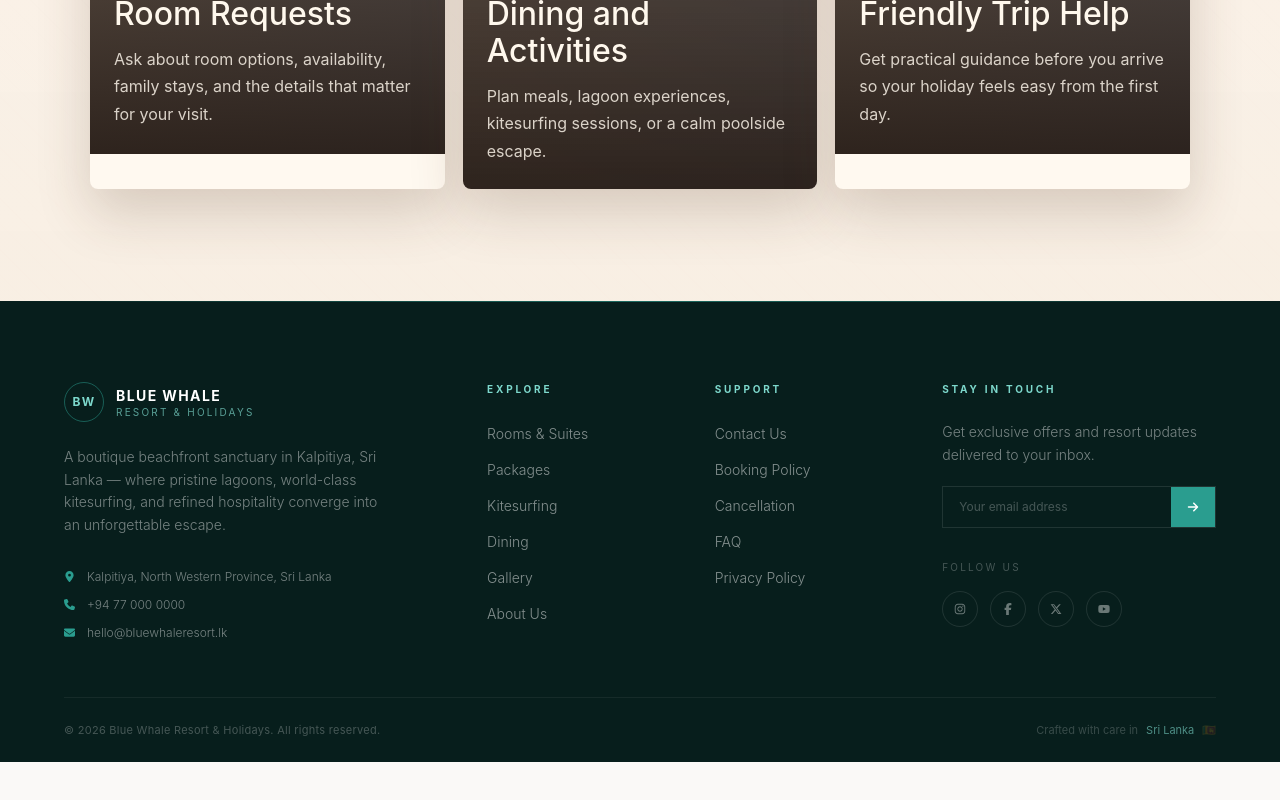
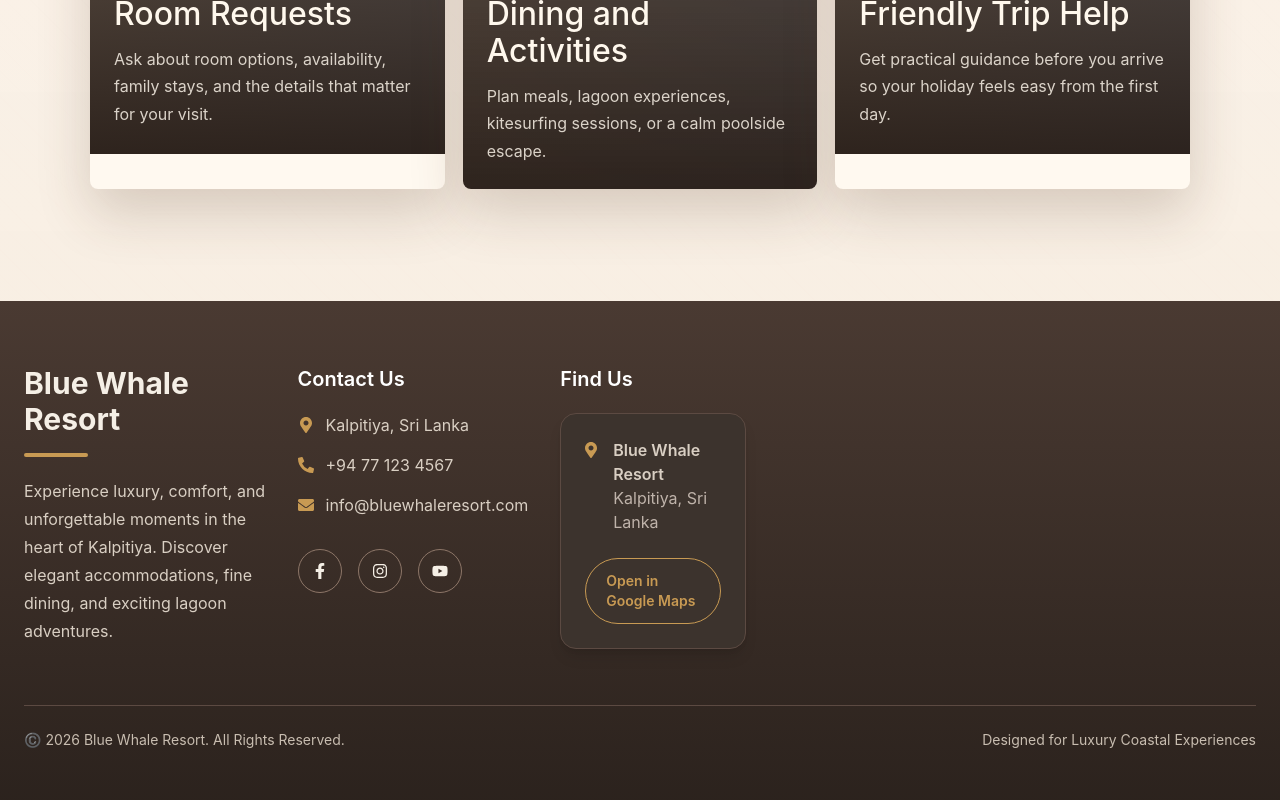
Before and after one commit to mayashi99/Blue-Whale-Resort, a React (Vite) app in the folder Client/: page /contact in a window 1280 px wide. Shown: the part 1448-2248 px from the top of the page. Before the commit the page ends 2210 px from the top, so only its background shows below. Built offline with nearby package versions, Linux system fonts and the light colour scheme.

Commit message:
refactor: update Footer and Home components for improved styling and layout

```diff
--- a/Client/src/components/layout/Footer.jsx
+++ b/Client/src/components/layout/Footer.jsx
@@ -1,174 +1,295 @@
-import { Link } from 'react-router-dom'
-import { FaInstagram, FaFacebookF, FaXTwitter, FaYoutube } from 'react-icons/fa6'
-import { FaLocationDot, FaPhone, FaEnvelope, FaArrowRight } from 'react-icons/fa6'
+// import { Link } from 'react-router-dom'
+// import { FaInstagram, FaFacebookF, FaXTwitter, FaYoutube } from 'react-icons/fa6'
+// import { FaLocationDot, FaPhone, FaEnvelope, FaArrowRight } from 'react-icons/fa6'
 
-const explore = [
-  { label: 'Rooms & Suites', to: '/rooms' },
-  { label: 'Packages',       to: '/packages' },
-  { label: 'Kitesurfing',    to: '/kitesurfing' },
-  { label: 'Dining',         to: '/dining' },
-  { label: 'Gallery',        to: '/gallery' },
-  { label: 'About Us',       to: '/about-us' },
-]
+// const explore = [
+//   { label: 'Rooms & Suites', to: '/rooms' },
+//   { label: 'Packages',       to: '/packages' },
+//   { label: 'Kitesurfing',    to: '/kitesurfing' },
+//   { label: 'Dining',         to: '/dining' },
+//   { label: 'Gallery',        to: '/gallery' },
+//   { label: 'About Us',       to: '/about-us' },
+// ]
 
-const support = [
-  { label: 'Contact Us',        to: '/contact' },
-  { label: 'Booking Policy',    to: '/contact' },
-  { label: 'Cancellation',      to: '/contact' },
-  { label: 'FAQ',               to: '/contact' },
-  { label: 'Privacy Policy',    to: '/contact' },
-]
+// const support = [
+//   { label: 'Contact Us',        to: '/contact' },
+//   { label: 'Booking Policy',    to: '/contact' },
+//   { label: 'Cancellation',      to: '/contact' },
+//   { label: 'FAQ',               to: '/contact' },
+//   { label: 'Privacy Policy',    to: '/contact' },
+// ]
 
-const socials = [
-  { icon: FaInstagram, href: '#', label: 'Instagram' },
-  { icon: FaFacebookF, href: '#', label: 'Facebook'  },
-  { icon: FaXTwitter,  href: '#', label: 'X'         },
-  { icon: FaYoutube,   href: '#', label: 'YouTube'   },
-]
+// const socials = [
+//   { icon: FaInstagram, href: '#', label: 'Instagram' },
+//   { icon: FaFacebookF, href: '#', label: 'Facebook'  },
+//   { icon: FaXTwitter,  href: '#', label: 'X'         },
+//   { icon: FaYoutube,   href: '#', label: 'YouTube'   },
+// ]
+
+// export default function Footer() {
+//   return (
+//     <footer className="w-full bg-[#071e1c] text-white">
+
+//       {/* ── gold top rule ── */}
+//       <div className="h-px w-full bg-gradient-to-r from-transparent via-[#2a9d8f]/60 to-transparent" />
+
+//       {/* ── main grid ── */}
+//       <div className="mx-auto max-w-7xl px-6 sm:px-10 lg:px-16 pt-20 pb-14 grid grid-cols-1 sm:grid-cols-2 lg:grid-cols-[2fr_1fr_1fr_1.4fr] gap-12 lg:gap-8">
+
+//         {/* col 1 — brand */}
+//         <div>
+//           {/* logo */}
+//           <Link to="/" className="inline-flex items-center gap-3 mb-6 group">
+//             <div className="flex h-10 w-10 items-center justify-center rounded-full border border-[#2a9d8f]/50 text-[#7dd8cc] text-xs font-bold tracking-widest transition group-hover:bg-[#2a9d8f] group-hover:text-white">
+//               BW
+//             </div>
+//             <div className="flex flex-col leading-tight">
+//               <span className="text-sm font-bold tracking-[0.1em] uppercase text-white">Blue Whale</span>
+//               <span className="text-[10px] tracking-[0.22em] text-[#7dd8cc]/70 uppercase">Resort & Holidays</span>
+//             </div>
+//           </Link>
+
+//           <p className="text-sm text-white/45 leading-relaxed max-w-xs font-light">
+//             A boutique beachfront sanctuary in Kalpitiya, Sri Lanka — where
+//             pristine lagoons, world-class kitesurfing, and refined hospitality
+//             converge into an unforgettable escape.
+//           </p>
+
+//           {/* contact details */}
+//           <ul className="mt-8 space-y-3">
+//             {[
+//                 { icon: FaLocationDot, text: 'Kalpitiya, North Western Province, Sri Lanka' },
+//               { icon: FaPhone,       text: '+94 77 000 0000' },
+//               { icon: FaEnvelope,    text: 'hello@bluewhaleresort.lk' },
+//             ].map(({ icon: Icon, text }) => (
+//               <li key={text} className="flex items-start gap-3 text-xs text-white/45 font-light">
+//                 <Icon className="text-[#2a9d8f] mt-0.5 flex-shrink-0 text-[11px]" />
+//                 {text}
+//               </li>
+//             ))}
+//           </ul>
+//         </div>
+
+//         {/* col 2 — explore */}
+//         <div>
+//           <h4 className="text-[10px] font-bold tracking-[0.28em] uppercase text-[#7dd8cc] mb-6">
+//             Explore
+//           </h4>
+//           <ul className="space-y-3">
+//             {explore.map((l) => (
+//               <li key={l.to}>
+//                 <Link
+//                   to={l.to}
+//                   className="text-sm text-white/50 font-light transition-all duration-200 hover:text-white hover:pl-1 inline-block"
+//                 >
+//                   {l.label}
+//                 </Link>
+//               </li>
+//             ))}
+//           </ul>
+//         </div>
+
+//         {/* col 3 — support */}
+//         <div>
+//           <h4 className="text-[10px] font-bold tracking-[0.28em] uppercase text-[#7dd8cc] mb-6">
+//             Support
+//           </h4>
+//           <ul className="space-y-3">
+//             {support.map((l) => (
+//               <li key={l.label}>
+//                 <Link
+//                   to={l.to}
+//                   className="text-sm text-white/50 font-light transition-all duration-200 hover:text-white hover:pl-1 inline-block"
+//                 >
+//                   {l.label}
+//                 </Link>
+//               </li>
+//             ))}
+//           </ul>
+//         </div>
+
+//         {/* col 4 — newsletter + socials */}
+//         <div>
+//           <h4 className="text-[10px] font-bold tracking-[0.28em] uppercase text-[#7dd8cc] mb-6">
+//             Stay in Touch
+//           </h4>
+//           <p className="text-sm text-white/45 font-light leading-relaxed mb-5">
+//             Get exclusive offers and resort updates delivered to your inbox.
+//           </p>
+
+//           {/* email input */}
+//           <div className="flex border border-white/10 focus-within:border-[#2a9d8f]/60 transition-colors">
+//             <input
+//               type="email"
+//               placeholder="Your email address"
+//               className="flex-1 min-w-0 bg-transparent px-4 py-3 text-xs text-white placeholder-white/25 outline-none"
+//             />
+//             <button
+//               type="button"
+//               aria-label="Subscribe"
+//               className="flex items-center justify-center px-4 bg-[#2a9d8f] text-white transition hover:bg-[#52b5a8]"
+//             >
+//               <FaArrowRight className="text-xs" />
+//             </button>
+//           </div>
+
+//           {/* socials */}
+//           <div className="mt-8">
+//             <p className="text-[10px] tracking-[0.22em] uppercase text-white/25 mb-4">Follow Us</p>
+//             <div className="flex items-center gap-3">
+//               {socials.map(({ icon: Icon, href, label }) => (
+//                 <a
+//                   key={label}
+//                   href={href}
+//                   aria-label={label}
+//                   className="flex h-9 w-9 items-center justify-center rounded-full border border-white/10 text-white/40 transition hover:border-[#2a9d8f]/60 hover:text-[#7dd8cc]"
+//                 >
+//                   <Icon className="text-xs" />
+//                 </a>
+//               ))}
+//             </div>
+//           </div>
+//         </div>
+//       </div>
+
+//       {/* ── divider ── */}
+//       <div className="mx-auto max-w-7xl px-6 sm:px-10 lg:px-16">
+//         <div className="h-px bg-white/6" />
+//       </div>
+
+//       {/* ── bottom bar ── */}
+//       <div className="mx-auto max-w-7xl px-6 sm:px-10 lg:px-16 py-6 flex flex-col sm:flex-row items-center justify-between gap-4">
+//         <p className="text-[11px] text-white/25 tracking-wide">
+//           © {new Date().getFullYear()} Blue Whale Resort & Holidays. All rights reserved.
+//         </p>
+//         <div className="flex items-center gap-1 text-[11px] text-white/20">
+//           <span>Crafted with care in</span>
+//           <span className="text-[#7dd8cc]/60 mx-1">Sri Lanka</span>
+//           <span>🇱🇰</span>
+//         </div>
+//       </div>
+
+//     </footer>
+//   )
+// }
+
+
+
+
+
+
+
+import { Link } from "react-router-dom";
+import {
+  FaFacebookF,
+  FaInstagram,
+  FaYoutube,
+  FaMapMarkerAlt,
+  FaPhoneAlt,
+  FaEnvelope,
+} from "react-icons/fa";
 
 export default function Footer() {
   return (
-    <footer className="w-full bg-[#071e1c] text-white">
+    <footer className="bg-gradient-to-b from-[#4A3A32] to-[#2B221D] text-[#F5EFE6]">
+      <div className="max-w-7xl mx-auto px-6 py-16">
+        <div className="grid grid-cols-1 md:grid-cols-2 lg:grid-cols-[1.3fr_1fr_1fr_1fr_1.4fr] gap-8">
+          {/* Brand */}
+          <div>
+            <h2 className="text-3xl font-bold mb-4">Blue Whale Resort</h2>
 
-      {/* ── gold top rule ── */}
-      <div className="h-px w-full bg-gradient-to-r from-transparent via-[#2a9d8f]/60 to-transparent" />
+            <div className="w-16 h-1 bg-[#C89A53] mb-5 rounded-full"></div>
 
-      {/* ── main grid ── */}
-      <div className="mx-auto max-w-7xl px-6 sm:px-10 lg:px-16 pt-20 pb-14 grid grid-cols-1 sm:grid-cols-2 lg:grid-cols-[2fr_1fr_1fr_1.4fr] gap-12 lg:gap-8">
-
-        {/* col 1 — brand */}
-        <div>
-          {/* logo */}
-          <Link to="/" className="inline-flex items-center gap-3 mb-6 group">
-            <div className="flex h-10 w-10 items-center justify-center rounded-full border border-[#2a9d8f]/50 text-[#7dd8cc] text-xs font-bold tracking-widest transition group-hover:bg-[#2a9d8f] group-hover:text-white">
-              BW
-            </div>
-            <div className="flex flex-col leading-tight">
-              <span className="text-sm font-bold tracking-[0.1em] uppercase text-white">Blue Whale</span>
-              <span className="text-[10px] tracking-[0.22em] text-[#7dd8cc]/70 uppercase">Resort & Holidays</span>
-            </div>
-          </Link>
-
-          <p className="text-sm text-white/45 leading-relaxed max-w-xs font-light">
-            A boutique beachfront sanctuary in Kalpitiya, Sri Lanka — where
-            pristine lagoons, world-class kitesurfing, and refined hospitality
-            converge into an unforgettable escape.
+            <p className="text-[#D9CFC3] leading-7">
+              Experience luxury, comfort, and unforgettable moments in the heart
+              of Kalpitiya. Discover elegant accommodations, fine dining, and
+              exciting lagoon adventures.
             </p>
-
-          {/* contact details */}
-          <ul className="mt-8 space-y-3">
-            {[
-                { icon: FaLocationDot, text: 'Kalpitiya, North Western Province, Sri Lanka' },
-              { icon: FaPhone,       text: '+94 77 000 0000' },
-              { icon: FaEnvelope,    text: 'hello@bluewhaleresort.lk' },
-            ].map(({ icon: Icon, text }) => (
-              <li key={text} className="flex items-start gap-3 text-xs text-white/45 font-light">
-                <Icon className="text-[#2a9d8f] mt-0.5 flex-shrink-0 text-[11px]" />
-                {text}
-              </li>
-            ))}
-          </ul>
           </div>
 
-        {/* col 2 — explore */}
+
+
+          {/* Contact */}
           <div>
-          <h4 className="text-[10px] font-bold tracking-[0.28em] uppercase text-[#7dd8cc] mb-6">
-            Explore
-          </h4>
-          <ul className="space-y-3">
-            {explore.map((l) => (
-              <li key={l.to}>
-                <Link
-                  to={l.to}
-                  className="text-sm text-white/50 font-light transition-all duration-200 hover:text-white hover:pl-1 inline-block"
-                >
-                  {l.label}
-                </Link>
-              </li>
-            ))}
-          </ul>
+            <h3 className="text-xl font-semibold mb-5 text-white">
+              Contact Us
+            </h3>
+
+            <div className="space-y-4 text-[#D9CFC3]">
+              <div className="flex items-center gap-3">
+                <FaMapMarkerAlt className="text-[#C89A53]" />
+                <span>Kalpitiya, Sri Lanka</span>
               </div>
 
-        {/* col 3 — support */}
-        <div>
-          <h4 className="text-[10px] font-bold tracking-[0.28em] uppercase text-[#7dd8cc] mb-6">
-            Support
-          </h4>
-          <ul className="space-y-3">
-            {support.map((l) => (
-              <li key={l.label}>
-                <Link
-                  to={l.to}
-                  className="text-sm text-white/50 font-light transition-all duration-200 hover:text-white hover:pl-1 inline-block"
-                >
-                  {l.label}
-                </Link>
-              </li>
-            ))}
-          </ul>
+              <div className="flex items-center gap-3">
+                <FaPhoneAlt className="text-[#C89A53]" />
+                <span>+94 77 123 4567</span>
               </div>
 
-        {/* col 4 — newsletter + socials */}
-        <div>
-          <h4 className="text-[10px] font-bold tracking-[0.28em] uppercase text-[#7dd8cc] mb-6">
-            Stay in Touch
-          </h4>
-          <p className="text-sm text-white/45 font-light leading-relaxed mb-5">
-            Get exclusive offers and resort updates delivered to your inbox.
-          </p>
-
-          {/* email input */}
-          <div className="flex border border-white/10 focus-within:border-[#2a9d8f]/60 transition-colors">
-            <input
-              type="email"
-              placeholder="Your email address"
-              className="flex-1 min-w-0 bg-transparent px-4 py-3 text-xs text-white placeholder-white/25 outline-none"
-            />
-            <button
-              type="button"
-              aria-label="Subscribe"
-              className="flex items-center justify-center px-4 bg-[#2a9d8f] text-white transition hover:bg-[#52b5a8]"
-            >
-              <FaArrowRight className="text-xs" />
-            </button>
+              <div className="flex items-center gap-3">
+                <FaEnvelope className="text-[#C89A53]" />
+                <span>info@bluewhaleresort.com</span>
+              </div>
             </div>
 
-          {/* socials */}
-          <div className="mt-8">
-            <p className="text-[10px] tracking-[0.22em] uppercase text-white/25 mb-4">Follow Us</p>
-            <div className="flex items-center gap-3">
-              {socials.map(({ icon: Icon, href, label }) => (
+            {/* Social Icons */}
+            <div className="flex gap-4 mt-8">
               <a
-                  key={label}
-                  href={href}
-                  aria-label={label}
-                  className="flex h-9 w-9 items-center justify-center rounded-full border border-white/10 text-white/40 transition hover:border-[#2a9d8f]/60 hover:text-[#7dd8cc]"
+                href="#"
+                className="w-11 h-11 rounded-full border border-[#8D7668] flex items-center justify-center hover:border-[#C89A53] hover:text-[#C89A53] transition-all duration-300"
               >
-                  <Icon className="text-xs" />
+                <FaFacebookF />
               </a>
-              ))}
+
+              <a
+                href="#"
+                className="w-11 h-11 rounded-full border border-[#8D7668] flex items-center justify-center hover:border-[#C89A53] hover:text-[#C89A53] transition-all duration-300"
+              >
+                <FaInstagram />
+              </a>
+
+              <a
+                href="#"
+                className="w-11 h-11 rounded-full border border-[#8D7668] flex items-center justify-center hover:border-[#C89A53] hover:text-[#C89A53] transition-all duration-300"
+              >
+                <FaYoutube />
+              </a>
             </div>
+          </div>
+          {/* Location card */}
+          <div>
+            <h3 className="text-xl font-semibold mb-5 text-white">Find Us</h3>
+
+            <div className="rounded-2xl border border-[#5C4A42] bg-[#3C332D] p-6 shadow-lg">
+              <div className="flex items-start gap-4">
+                <FaMapMarkerAlt className="text-[#C89A53] mt-1" />
+                <div>
+                  <p className="text-[#D9CFC3] font-semibold">Blue Whale Resort</p>
+                  <p className="text-[#BFB3AA]">Kalpitiya, Sri Lanka</p>
+                </div>
+              </div>
+
+              <a
+                href="https://maps.google.com/maps?q=Blue%20Whale%20Resort%20Kalpitiya"
+                target="_blank"
+                rel="noreferrer"
+                className="mt-6 inline-flex items-center justify-center rounded-full border border-[#C89A53] bg-transparent px-5 py-3 text-sm font-semibold text-[#C89A53] transition hover:bg-[#C89A53] hover:text-[#2B221D]"
+              >
+                Open in Google Maps
+              </a>
             </div>
           </div>
         </div>
 
-      {/* ── divider ── */}
-      <div className="mx-auto max-w-7xl px-6 sm:px-10 lg:px-16">
-        <div className="h-px bg-white/6" />
-      </div>
+        {/* Bottom */}
+        <div className="border-t border-[#5C4A42] mt-14 pt-6 flex flex-col md:flex-row justify-between items-center text-[#C8BDB0] text-sm">
+          <p>©️ 2026 Blue Whale Resort. All Rights Reserved.</p>
 
-      {/* ── bottom bar ── */}
-      <div className="mx-auto max-w-7xl px-6 sm:px-10 lg:px-16 py-6 flex flex-col sm:flex-row items-center justify-between gap-4">
-        <p className="text-[11px] text-white/25 tracking-wide">
-          © {new Date().getFullYear()} Blue Whale Resort & Holidays. All rights reserved.
+          <p className="mt-3 md:mt-0">
+            Designed for Luxury Coastal Experiences
           </p>
-        <div className="flex items-center gap-1 text-[11px] text-white/20">
-          <span>Crafted with care in</span>
-          <span className="text-[#7dd8cc]/60 mx-1">Sri Lanka</span>
-          <span>🇱🇰</span>
         </div>
       </div>
-
     </footer>
-  )
+  );
 }
--- a/Client/src/pages/Home.jsx
+++ b/Client/src/pages/Home.jsx
@@ -366,7 +366,7 @@ export default function Home() {
       {/* ══════════════════════════════════════════
           7. TESTIMONIALS
       ══════════════════════════════════════════ */}
-      <section className="bg-[#0b3d3a] py-24 px-6">
+      <section className="bg-white py-24 px-6">
         <div className="mx-auto max-w-4xl text-center">
 
           <div className="flex items-center justify-center gap-3 mb-4">
@@ -376,28 +376,28 @@ export default function Home() {
           </div>
 
           <h2
-            className="text-4xl sm:text-5xl text-white mb-14"
+            className="text-4xl sm:text-5xl text-[#071e1c] mb-14"
             style={{ fontFamily: 'var(--font-display)', fontWeight: 300 }}
           >
             What our guests say
           </h2>
 
           {/* testimonial card */}
-          <div className="relative bg-white/5 border border-white/10 rounded-2xl px-8 sm:px-14 py-12">
+          <div className="relative bg-white border border-gray-200 rounded-2xl px-8 sm:px-14 py-12 shadow-sm">
             <div className="flex justify-center gap-1 mb-6">
               {[...Array(testimonials[activeTestimonial].stars)].map((_, i) => (
                 <FaStar key={i} className="text-[#e76f51] text-sm" />
               ))}
             </div>
             <p
-              className="text-xl sm:text-2xl text-white/85 leading-relaxed italic"
+              className="text-xl sm:text-2xl text-[#071e1c] leading-relaxed italic"
               style={{ fontFamily: 'var(--font-display)', fontWeight: 300 }}
             >
               {testimonials[activeTestimonial].text}
             </p>
             <div className="mt-8 flex flex-col items-center gap-1">
-              <p className="text-sm font-semibold text-[#7dd8cc]">{testimonials[activeTestimonial].name}</p>
-              <p className="text-xs text-white/35 tracking-wide">{testimonials[activeTestimonial].origin}</p>
+              <p className="text-sm font-semibold text-[#0b3d3a]">{testimonials[activeTestimonial].name}</p>
+              <p className="text-xs text-gray-500 tracking-wide">{testimonials[activeTestimonial].origin}</p>
             </div>
           </div>
 
@@ -405,7 +405,7 @@ export default function Home() {
           <div className="mt-8 flex items-center justify-center gap-4">
             <button
               onClick={prev}
-              className="flex h-10 w-10 items-center justify-center rounded-full border border-white/15 text-white/50 transition hover:border-[#7dd8cc]/50 hover:text-[#7dd8cc]"
+              className="flex h-10 w-10 items-center justify-center rounded-full border border-gray-200 text-gray-500 transition hover:border-[#7dd8cc]/50 hover:text-[#7dd8cc]"
             >
               <FaChevronLeft className="text-xs" />
             </button>
@@ -420,7 +420,7 @@ export default function Home() {
             </div>
             <button
               onClick={next}
-              className="flex h-10 w-10 items-center justify-center rounded-full border border-white/15 text-white/50 transition hover:border-[#7dd8cc]/50 hover:text-[#7dd8cc]"
+              className="flex h-10 w-10 items-center justify-center rounded-full border border-gray-200 text-gray-500 transition hover:border-[#7dd8cc]/50 hover:text-[#7dd8cc]"
             >
               <FaChevronRight className="text-xs" />
             </button>
```
Lines whose indentation alone changed are shown as unchanged.
